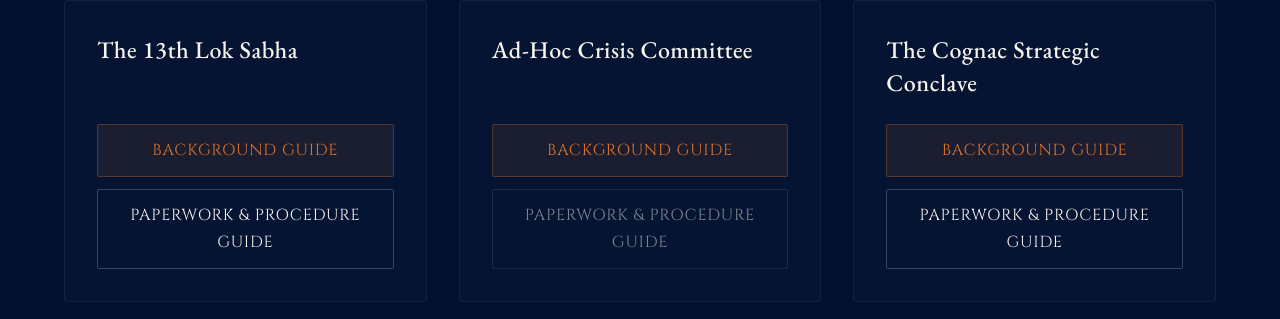
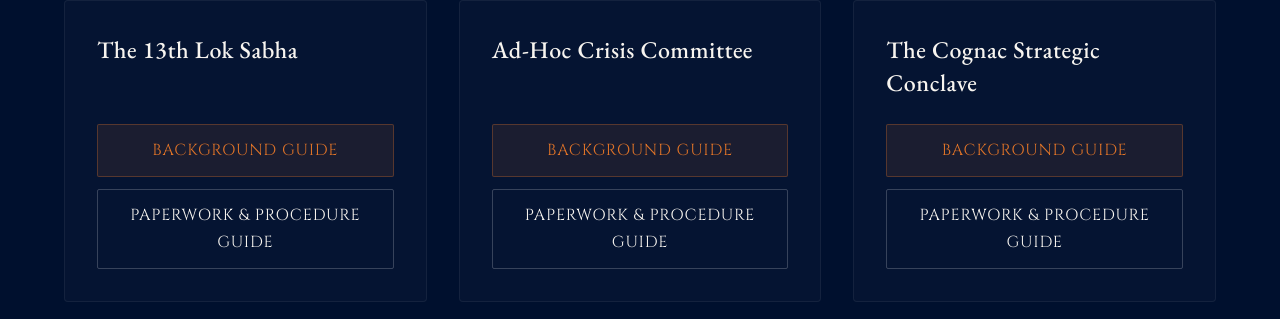
Before and after one commit to gaurangkhera/smun, a React (Vite) app: page /resources in a window 1280 px wide. Shown: the part 905-1224 px from the top of the page. Built offline with nearby package versions, Linux system fonts and the light colour scheme.

Commit message:
fix: re-assign crisis procedural guide and prep for true csc procedural guide

```diff
--- a/src/pages/CommitteeDetail.jsx
+++ b/src/pages/CommitteeDetail.jsx
@@ -144,6 +144,7 @@
             additionalDirectors: ['Savya Karri', 'Raaga Varunika', 'Eira Jha'],
             email: 'adhoc2026.smun@gmail.com',
             bgGuide: '/background_guides/crisis-bg.pdf',
+            procGuide: '/procedural_guides/crisis-proc.pdf',
             agenda: 'Classified',
             writeup: [
                 `The Ad-Hoc Committee of Sanskriti Model United Nations will provide the delegates with an immersive experience into a world of chaos and conflict. The committee will move at a fast pace, requiring the delegates to be creative and willing to take high stakes decisions.`,
--- a/src/pages/Resources.jsx
+++ b/src/pages/Resources.jsx
@@ -6,7 +6,7 @@
         { id: 'humanitarian-committee', name: 'Advisory Commission of UNRWA', bgGuide: '/background_guides/humanitarian-bg.pdf', procGuide: '/procedural_guides/humanitarian-proc.pdf' },
         { id: 'un-security-council', name: 'UN Futuristic Security Council', bgGuide: '/background_guides/unsc-bg.pdf', procGuide: '/procedural_guides/unsc-proc.pdf' },
         { id: 'indian-committee', name: 'The 13th Lok Sabha', bgGuide: '/background_guides/lok-sabha-bg.pdf', procGuide: '/procedural_guides/lok-sabha-proc.pdf' },
-        { id: 'crisis-committee', name: 'Ad-Hoc Crisis Committee', bgGuide: '/background_guides/crisis-bg.pdf', procGuide: null },
+        { id: 'crisis-committee', name: 'Ad-Hoc Crisis Committee', bgGuide: '/background_guides/crisis-bg.pdf', procGuide: '/procedural_guides/crisis-proc.pdf' },
         { id: 'semi-crisis-committee', name: 'The Cognac Strategic Conclave', bgGuide: '/background_guides/csc-bg.pdf', procGuide: '/procedural_guides/csc-proc.pdf' },
         { id: 'specialised-committee', name: 'The 110th United States Senate', bgGuide: '/background_guides/senate-bg.pdf', procGuide: '/procedural_guides/final-proc.pdf' },
         { id: 'justice-committee', name: 'The Tribunal of the Fallen Sun', bgGuide: '/background_guides/justice-bg.pdf', procGuide: '/procedural_guides/justice-proc.pdf' },
```
Also changed, not shown: 2 other files (tests, documents, lock files or other folders).
